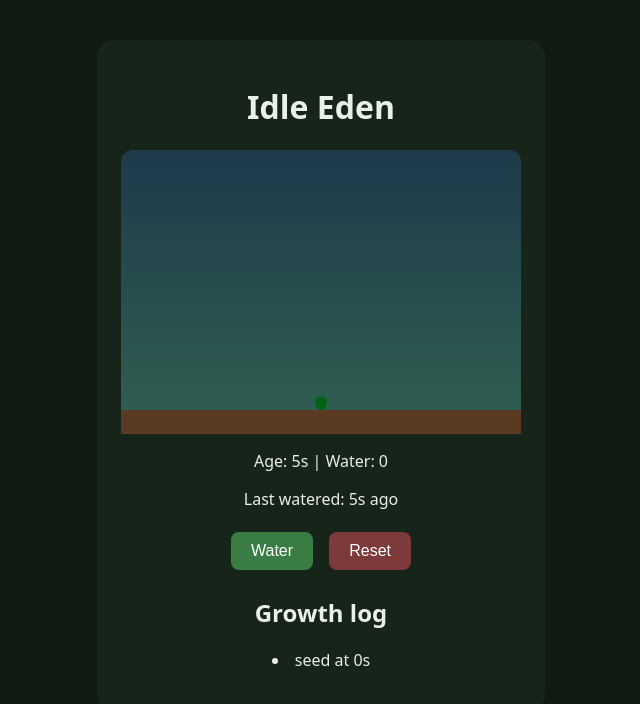
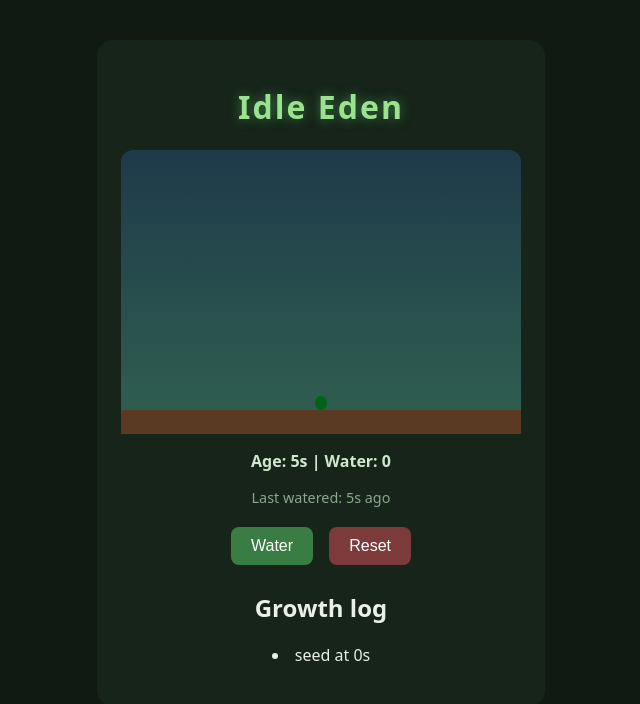
Before and after one commit to Ghost8911/Idle-Eden, a plain HTML site: page index.html in a window 1280 px wide. Shown: the whole page, without its empty margins (319-959 px from the left). Drawn offline with Linux system fonts and the light colour scheme.

Commit message:
style title and status text

```diff
--- a/style.css
+++ b/style.css
@@ -77,5 +77,12 @@ button:hover { background: #4c9a58; }
   border-radius: 12px 12px 0 0;
 }
 #log { list-style-position: inside; padding: 0; }
+h1 {
+  letter-spacing: 2px;
+  color: #9be28f;
+  text-shadow: 0 0 12px #3a7d44;
+}
+#status { color: #cfe8cf; font-weight: 600; }
+#thirst { color: #8aa88a; font-size: 0.9rem; }
 #plant.wilted { background: olive; transform: rotate(10deg); transform-origin: bottom; }
 #plant.wilted::after { display: none; }
```
